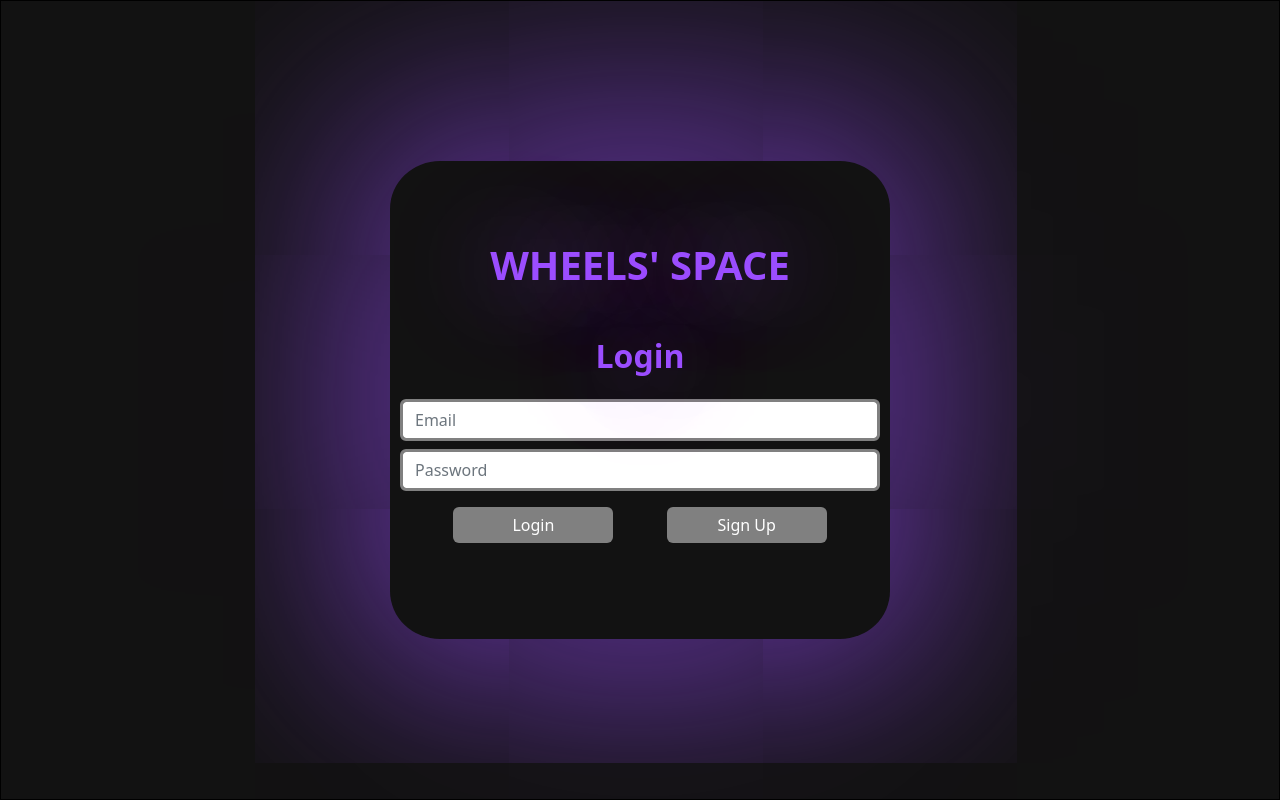
After one commit to KarthikPreVin/Wheels-Space, a Flask app: page /login in a window 1280 px wide. The commit adds this page. Run offline with Flask 3, Linux system fonts and the light colour scheme.

Commit message:
Milestone-VP DB-Relationship

```diff
--- a/app.py
+++ b/app.py
@@ -17,7 +17,7 @@ with app.app_context():
     # print("TABLES: ",inspect(db.engine).get_table_names())
     check = Users.query.filter_by(email="admin@123")
     if check.count()==0:
-        admin = Users(email = "admin@123", passw = "admin") #type: ignore
+        admin = Users(email = "admin@123", passw = "admin", name="ADMIN", address = "nil", pincode = 0) #type: ignore
         db.session.add(admin)
         db.session.commit()
 
--- a/controllers/auth_RBAC.py
+++ b/controllers/auth_RBAC.py
@@ -1,39 +1,52 @@
-from flask import Blueprint, request, render_template
+from flask import Blueprint, request, render_template, session
 from models import *
+
+#add-ons maybe
+#### use CSRF (flask-wtf)
+#### hash password before storing
+
 auth_rbac = Blueprint("auth_rbac",__name__)
 
-@auth_rbac.route("/submitlogin", methods=["POST", "GET"])
-def submitlogin():
+@auth_rbac.route("/login", methods=["POST", "GET"])
+def login():
     if request.method =="POST":
-        email_ = request.form["email"]
-        password = request.form["password"]
-        print(email_,password)
-        record = Users.query.filter_by(email = email_)
-        if email_ == "admin@123":
-            #admin login
-            if record.first().passw == password:
-                return render_template("admin_login.html")
+        form_email = request.form["email"]
+        form_password = request.form["password"]
+        result = Users.query.filter_by(email = form_email)
+        user = result.first()
+        if user!=None:
+            if form_email == "admin@123":
+                #admin login
+                if user.passw == form_password:
+                    session["user_id"] = user.user_id
+                    session["role"] = "ADMIN"
+                    return render_template("admin_login.html")
+                else:
+                    return render_template("login.html", hide_alert=False, alert_text="Incorrect Password")
             else:
-                return "wrong password"
-        elif record.count()!=0:
-            #user login
-            if record.first().passw == password:
-                return render_template("user_login.html")
-            else:
-                return "wrong password"
-
+                #user login
+                if user.passw == form_password:
+                    session["user_id"] = user.user_id
+                    session["role"] = "USER"
+                    return render_template("user_login.html")
+                else:
+                    return render_template("login.html", hide_alert=False, alert_text="Incorrect Password")
         else:
             #account doesnt exist
-            pass
+            return render_template("login.html", hide_alert=False, alert_text="!Account doesn't Exist. Create New Account")
 
     else:
-        print("GET REQUEST FROM LOGIN FORM UNEXPECTED BEHAVIOUR")
-        return render_template("error_page.html",error_title="Unexpected Page Behaviour",error_text="GET REQUEST FROM LOGIN FORM UNEXPECTED BEHAVIOUR")
+        return render_template("login.html", hide_alert = True)
 
-@auth_rbac.route("/signup")
+@auth_rbac.route("/signup", methods = ["GET","POST"])
 def signup():
-    return render_template("signup.html")
+    if request.method == "POST":
+        form_email = request.form["email"]
+        form_password = request.form["password"]
+        form_fullname = request.form["fullname"]
+        form_address = request.form["address"]
+        form_pincode = request.form["pincode"]
+        return ""
 
-@auth_rbac.route("/createaccount", methods = ["GET","POST"])
-def createnew():
-    return render_template("user_login.html")
+    else:
+        return render_template("signup.html", hide_alert = True)
--- a/static/css/Login_style.css
+++ b/static/css/Login_style.css
@@ -3,6 +3,7 @@
     display: flex;
     align-items: center;
     justify-content: center;
+    flex-flow: column;
     height: 100%;
     width: 100%;
     background-color: #121212;
--- /dev/null
+++ b/templates/login.html
@@ -0,0 +1,49 @@
+<!DOCTYPE html>
+<html lang="en">
+<head>
+    <meta charset="UTF-8">
+    <meta name="viewport" content="width=device-width, initial-scale=1.0">
+    <title>LoginPage</title>
+    <link href="https://cdn.jsdelivr.net/npm/bootstrap@5.2.3/dist/css/bootstrap.min.css" rel="stylesheet" integrity="sha384-rbsA2VBKQhggwzxH7pPCaAqO46MgnOM80zW1RWuH61DGLwZJEdK2Kadq2F9CUG65" crossorigin="anonymous">
+    <link rel="stylesheet" href="../static/css/Login_style.css">
+
+    <style>
+        html,body{
+            height: 100%;
+            width : 100%;
+            align-content: center;
+            overflow: hidden;
+        }
+        .appLabel{
+            display: block;
+            text-align: center;
+            font-weight: bold;
+            text-shadow: 0px 0px 100px #9B4DFF;
+        }
+
+    </style>
+</head>
+<body>
+
+    <div id="loginBox">
+        <div class="alert alert-danger" {% if hide_alert %}style="display: none;"{% endif %} role="alert">
+            {{ alert_text }}
+        </div>
+        <form action="/login" id="loginForm" method="POST">
+            <h1 class="mb-5 appLabel">WHEELS' SPACE</h1>
+            <h2 class="mb-4 appLabel">Login</h2>
+            <div class="mb-2">
+                <input class = "form-control inputElt" type="email" name="email" id="email" placeholder="Email">
+            </div>
+            <div class="mb-3">
+                <input class = "form-control inputElt" type="password" name ="password" id="password" placeholder="Password">
+            </div>
+            <div class="mb-3" style = "display: flex; justify-content: space-evenly;">
+                <input class = "btn buttonStyle col-4" type="submit" value="Login" id="submit">
+                <a class = "buttonStyle btn col-4" href="{{url_for('auth_rbac.signup')}}"> Sign Up</a>
+            </div>
+        </form>
+    </div>
+
+</body>
+</html>
--- a/templates/signup.html
+++ b/templates/signup.html
@@ -27,6 +27,9 @@
 <body>
 
     <div id="loginBox">
+        <div class="alert alert-danger" {% if hide_alert %}style="display: none;"{% endif %} role="alert">
+            {{ alert_text }}
+        </div>
         <form action="/createaccount" id="loginForm" method="POST">
         <h1 class="mb-4 appLabel">Create Account</h1>
         <div class="mb-2">
```
Also changed, not shown: models/Users.py (+5 -2 lines), templates/index.html (+3 -37 lines), instance/database.db.
